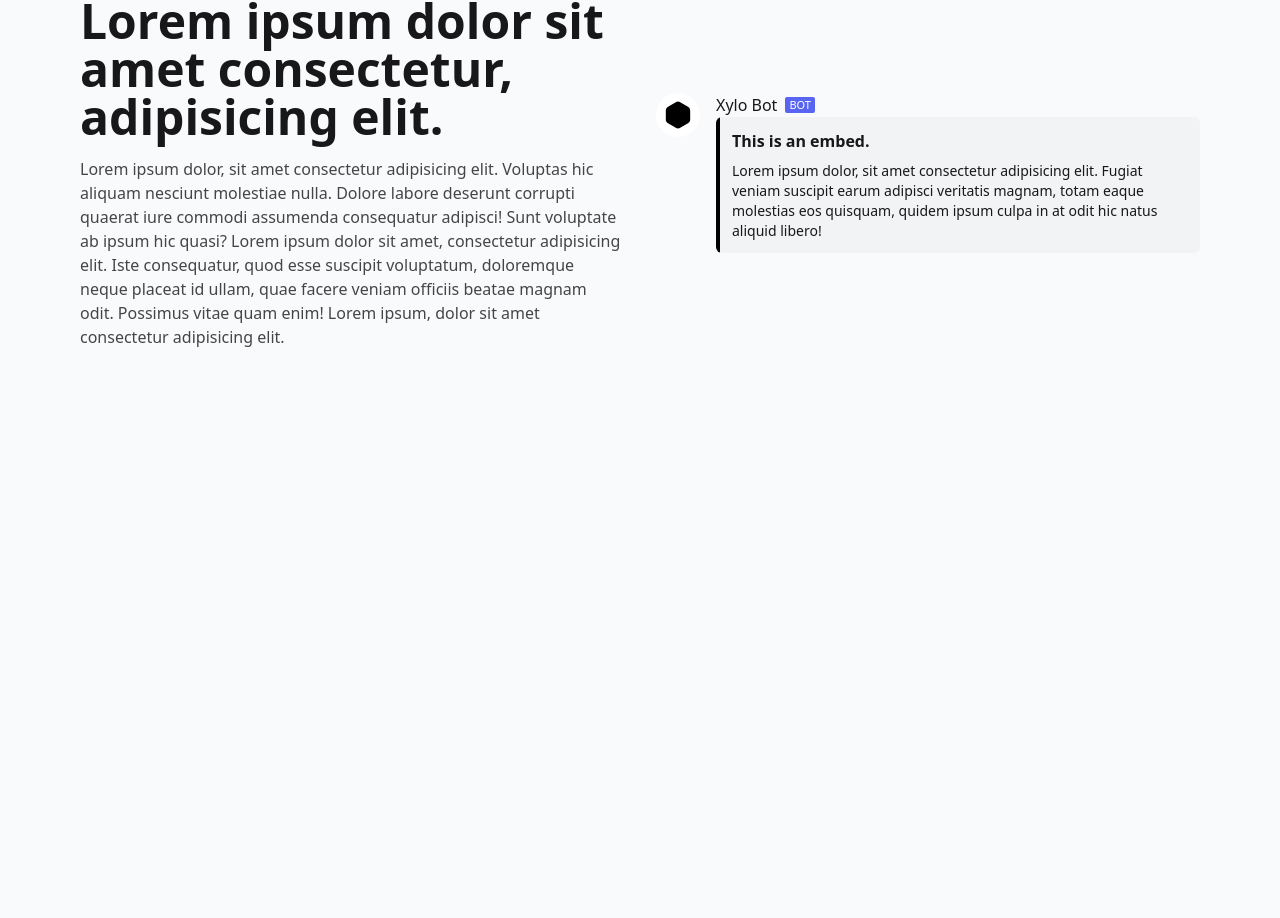
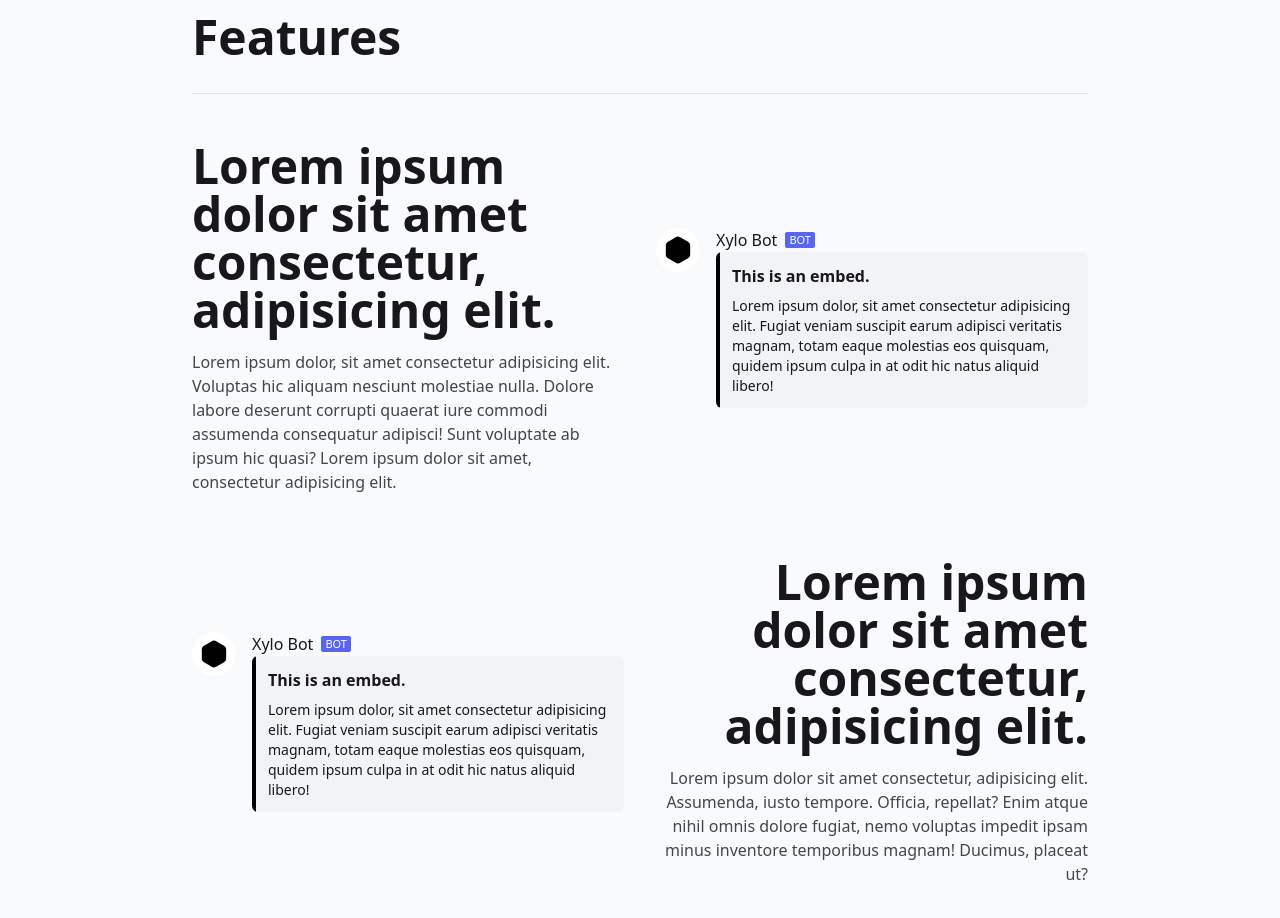
Before and after one commit to Xyphyn/xylo-website, a Nuxt app: page / in a window 1280 px wide. Shown: the part 835-1753 px from the top of the page. Before the commit the page ends 1216 px from the top, so only its background shows below. Built offline with nearby package versions, Linux system fonts and the light colour scheme.

Commit message:
layout: Add features header

```diff
--- a/assets/css/main.css
+++ b/assets/css/main.css
@@ -6,6 +6,10 @@ body {
     @apply bg-slate-50 dark:bg-zinc-950 text-zinc-900 dark:text-slate-100;
 }
 
+:root {
+    scroll-behavior: smooth;
+}
+
 @media (prefers-color-scheme: dark) {
     :root {
         color-scheme: dark;
--- a/pages/index.vue
+++ b/pages/index.vue
@@ -10,7 +10,7 @@ useSeoMeta({
 
 <template>
     <div
-        class="flex flex-col items-center justify-center min-h-[calc(100vh-72px)] gap-8 max-w-3xl mx-auto"
+        class="flex flex-col items-center justify-center min-h-[calc(100vh-72px)] gap-8 max-w-4xl mx-auto"
     >
         <h1 class="text-5xl font-black text-center md:text-7xl">
             Lorem ipsum
@@ -41,33 +41,69 @@ useSeoMeta({
             </Linkbutton>
         </div>
     </div>
-    <div class="flex flex-col gap-8 items-center m-8 mx-4 md:flex-row md:mx-0">
-        <div class="flex flex-col flex-1 gap-4 w-full text-center md:text-left">
-            <h1 class="text-3xl font-bold md:text-5xl" id="features">
+    <div class="flex flex-col mx-auto w-full max-w-4xl">
+        <h1
+            class="self-center py-8 m-4 w-full text-5xl font-black text-center border-b md:text-left border-black/10 dark:border-white/10"
+            id="features"
+        >
+            Features
+        </h1>
+        <div
+            class="flex flex-col gap-8 items-center m-8 mx-4 md:flex-row md:mx-0"
+        >
+            <div
+                class="flex flex-col flex-1 gap-4 w-full text-center md:text-left"
+            >
+                <h1 class="text-2xl font-bold md:text-5xl">
                     Lorem ipsum dolor sit amet consectetur, adipisicing elit.
                 </h1>
                 <p class="opacity-80">
                     Lorem ipsum dolor, sit amet consectetur adipisicing elit.
                     Voluptas hic aliquam nesciunt molestiae nulla. Dolore labore
                     deserunt corrupti quaerat iure commodi assumenda consequatur
-                adipisci! Sunt voluptate ab ipsum hic quasi? Lorem ipsum dolor
-                sit amet, consectetur adipisicing elit. Iste consequatur, quod
-                esse suscipit voluptatum, doloremque neque placeat id ullam,
-                quae facere veniam officiis beatae magnam odit. Possimus vitae
-                quam enim! Lorem ipsum, dolor sit amet consectetur adipisicing
-                elit.
+                    adipisci! Sunt voluptate ab ipsum hic quasi? Lorem ipsum
+                    dolor sit amet, consectetur adipisicing elit.
                 </p>
             </div>
             <DiscordMessage class="flex-1">
                 <DiscordEmbed>
                     <template v-slot:title>This is an embed.</template>
                     <p class="text-sm">
-                    Lorem ipsum dolor, sit amet consectetur adipisicing elit.
-                    Fugiat veniam suscipit earum adipisci veritatis magnam,
-                    totam eaque molestias eos quisquam, quidem ipsum culpa in at
-                    odit hic natus aliquid libero!
+                        Lorem ipsum dolor, sit amet consectetur adipisicing
+                        elit. Fugiat veniam suscipit earum adipisci veritatis
+                        magnam, totam eaque molestias eos quisquam, quidem ipsum
+                        culpa in at odit hic natus aliquid libero!
                     </p>
                 </DiscordEmbed>
             </DiscordMessage>
         </div>
+        <div
+            class="flex flex-col gap-8 items-center m-8 mx-4 md:flex-row-reverse md:mx-0"
+        >
+            <div
+                class="flex flex-col flex-1 gap-4 w-full text-center md:text-right"
+            >
+                <h1 class="text-2xl font-bold md:text-5xl" id="features">
+                    Lorem ipsum dolor sit amet consectetur, adipisicing elit.
+                </h1>
+                <p class="opacity-80">
+                    Lorem ipsum dolor sit amet consectetur, adipisicing elit.
+                    Assumenda, iusto tempore. Officia, repellat? Enim atque
+                    nihil omnis dolore fugiat, nemo voluptas impedit ipsam minus
+                    inventore temporibus magnam! Ducimus, placeat ut?
+                </p>
+            </div>
+            <DiscordMessage class="flex-1">
+                <DiscordEmbed>
+                    <template v-slot:title>This is an embed.</template>
+                    <p class="text-sm">
+                        Lorem ipsum dolor, sit amet consectetur adipisicing
+                        elit. Fugiat veniam suscipit earum adipisci veritatis
+                        magnam, totam eaque molestias eos quisquam, quidem ipsum
+                        culpa in at odit hic natus aliquid libero!
+                    </p>
+                </DiscordEmbed>
+            </DiscordMessage>
+        </div>
+    </div>
 </template>
```
Lines whose indentation alone changed are shown as unchanged.
